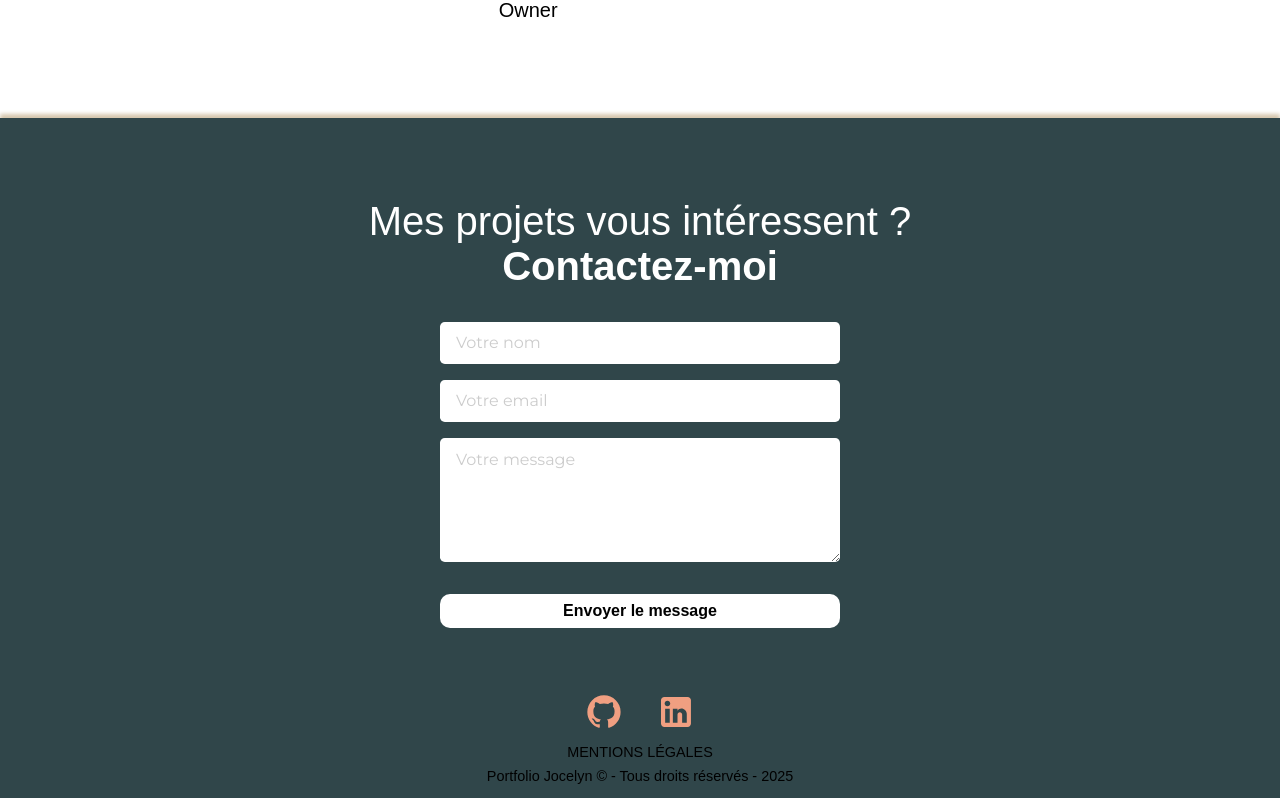
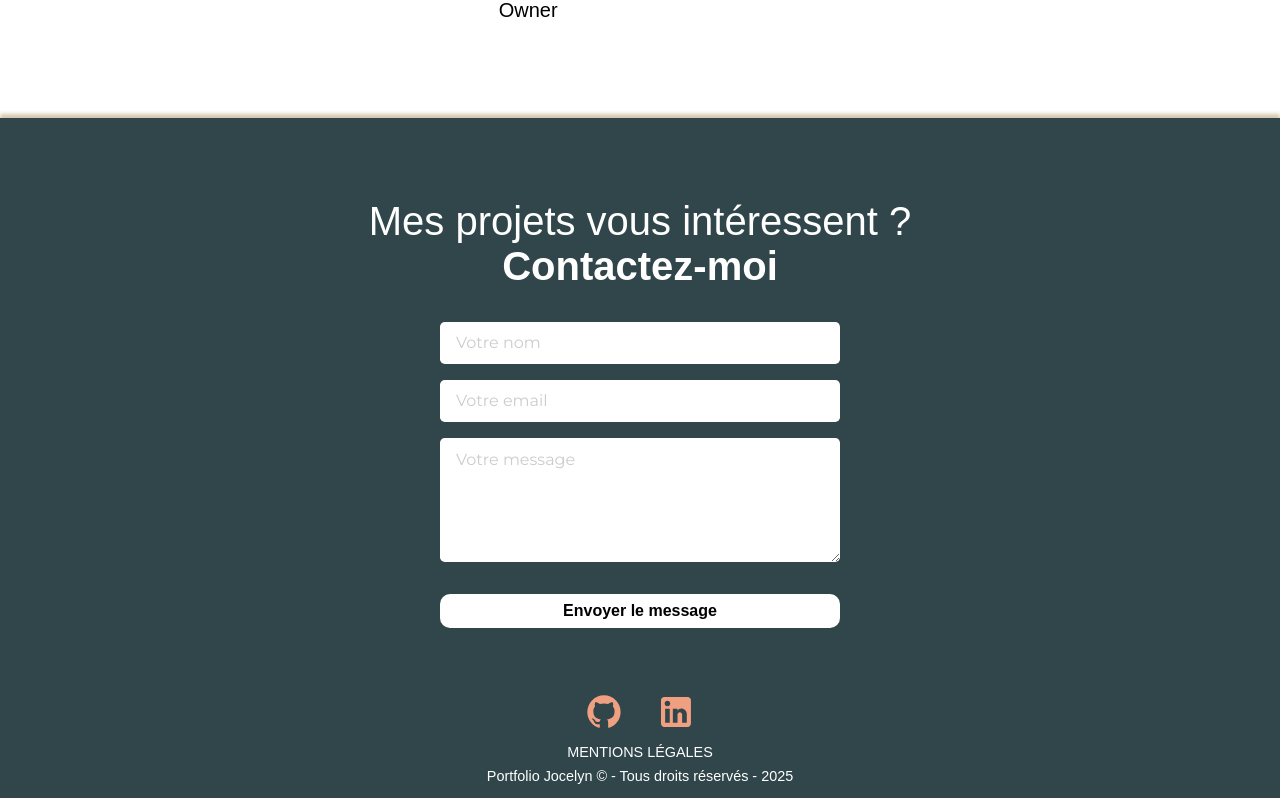
Before and after one commit to J-za/portfolio-jocelyn, a React (Vite) app in the folder client/: page / in a window 1280 px wide. Shown: the part 758-1556 px from the top of the page. Built offline with nearby package versions, Linux system fonts and the light colour scheme; no server answers.

Commit message:
style: improve footer text color contrast
- Updated footer text color to enhance readability and accessibility

```diff
--- a/client/src/components/Footer/footer.scss
+++ b/client/src/components/Footer/footer.scss
@@ -30,6 +30,7 @@ footer {
     text-align: center;
     font-family: $main-police;
     font-size: 0.9em;
+    color: $color-light;
   }
 }
 
```
